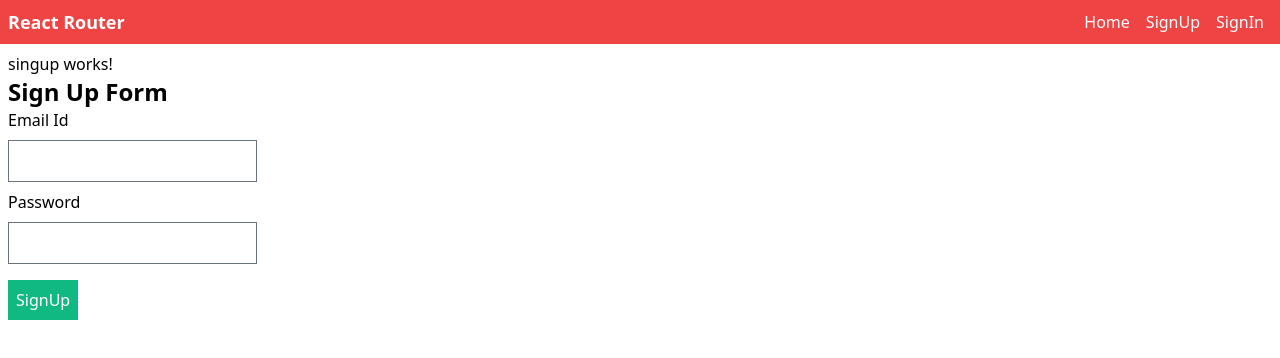
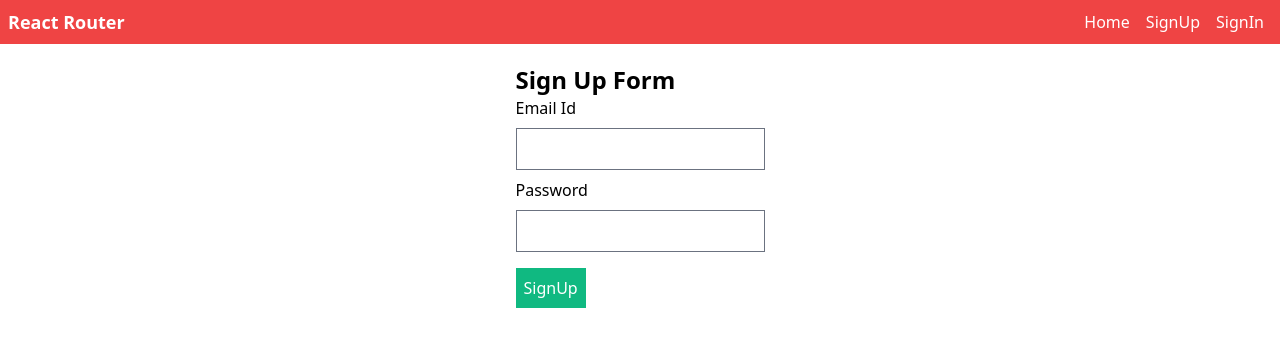
Before and after one commit to shivrajpro/react-by-lwd, a React (Create React App) app: page /sign-up in a window 1280 px wide. Shown: the top 358 px of the page. Built offline with nearby package versions, Linux system fonts and the light colour scheme.

Commit message:
center align sign in and sign up page content

```diff
--- a/src/Pages/SignIn/SignIn.js
+++ b/src/Pages/SignIn/SignIn.js
@@ -1,95 +1,101 @@
 import { useState } from "react";
 import { connect, useDispatch } from "react-redux";
 import Loader from "../../components/Loader/Loader";
-import { signInAction, toggleLoadingAction } from "../../store/actions/AuthActions";
+import {
+  signInAction,
+  toggleLoadingAction,
+} from "../../store/actions/AuthActions";
 
 function SignIn(props) {
   // console.log('SignIn', props);
-    const [email, setEmail] = useState('');
-    const [password, setPassword] = useState('');
+  const [email, setEmail] = useState("");
+  const [password, setPassword] = useState("");
 
-    let errorObj = { email:'', password: '' };
+  let errorObj = { email: "", password: "" };
   const [errors, setErrors] = useState(errorObj);
 
   const dispatch = useDispatch();
 
   function onSignIn(e) {
     e.preventDefault();
-        const errorObj = {email:'', password: ''};
+    const errorObj = { email: "", password: "" };
 
     let hasError = false;
-        if(email === ''){
-            errorObj.email = 'email id is required';
+    if (email === "") {
+      errorObj.email = "email id is required";
       hasError = true;
     }
-        if(password === ''){
-            errorObj.password = 'password is required';
+    if (password === "") {
+      errorObj.password = "password is required";
       hasError = true;
     }
 
     setErrors(errorObj);
-        if(hasError) return;
+    if (hasError) return;
 
     // console.log('form value',email, password);
     dispatch(toggleLoadingAction(true));
     dispatch(signInAction(email, password, props.history));
   }
   return (
-        <div className="p-2">
-            <p>sign in works!</p>
+    <div className="flex justify-center my-5">
+      {/* <p>sign in works!</p> */}
+      <div>{props.showLoader && <Loader />}</div>
       <div>
-                {props.showLoader && <Loader/>}
+        {" "}
+        {props.successMsg && (
+          <p className="bg-green-500 text-white p-2">sign in successful</p>
+        )}
       </div>
-            <div> {props.successMsg &&
-                <p className="bg-green-500 text-white p-2" >sign in successful</p>}
+      <div>
+        {" "}
+        {props.errorMsg && (
+          <p className="bg-red-500 text-white p-2">{props.errorMsg}</p>
+        )}
       </div>
-            <div> {props.errorMsg &&
-                <p className="bg-red-500 text-white p-2" >{props.errorMsg}</p>}
-            </div>
-            <div className="my-2" >
+      <div className="my-2">
         <form onSubmit={onSignIn}>
-                    <div className="my-2" >
+          <div className="my-2">
             <label>Email</label>
             <div>
-                            <input type="text"
+              <input
+                type="text"
                 className="my-2 p-2 border border-gray-500"
                 value={email}
-                            onChange={(e)=> setEmail(e.target.value)}
+                onChange={(e) => setEmail(e.target.value)}
               />
             </div>
-                        <div className="text-red-600" >
-                            {errors.email}
-                        </div>
+            <div className="text-red-600">{errors.email}</div>
           </div>
           <div className="my-2">
             <label>Password</label>
             <div>
-                            <input type="password"
+              <input
+                type="password"
                 className="my-2 p-2 border border-gray-500"
                 value={password}
-                            onChange={(e)=> setPassword(e.target.value)}
+                onChange={(e) => setPassword(e.target.value)}
               />
             </div>
-                        <div className="text-red-600" >
-                            {errors.password}
-                        </div>
+            <div className="text-red-600">{errors.password}</div>
           </div>
           <div>
-                        <button type="submit"
-                        className="bg-green-500 p-2 text-white" >Sign In</button>
+            <button type="submit" className="bg-green-500 p-2 text-white">
+              Sign In
+            </button>
           </div>
         </form>
       </div>
     </div>
-    )
+  );
 }
 
-const makeStateToProps = (state)=>{
+const makeStateToProps = (state) => {
   // console.log('makeStateToProps', state);
   return {
     errorMsg: state.auth.errorMessage,
     successMsg: state.auth.successMessage,
-        showLoader: state.auth.showLoading
-    }
-}
+    showLoader: state.auth.showLoading,
+  };
+};
 export default connect(makeStateToProps)(SignIn);
--- a/src/Pages/SignUp/SignUp.js
+++ b/src/Pages/SignUp/SignUp.js
@@ -1,13 +1,16 @@
 import { useState } from "react";
 import { connect, useDispatch } from "react-redux";
 import Loader from "../../components/Loader/Loader";
-import { signUpAction, toggleLoadingAction } from "../../store/actions/AuthActions";
+import {
+  signUpAction,
+  toggleLoadingAction,
+} from "../../store/actions/AuthActions";
 
 function SignUp(props) {
   // console.log('SignUp', props);
-    const [email, setEmail] = useState('');
-    const [password, setPassword] = useState('');
-    let initErrors = { email: '', password: '' };
+  const [email, setEmail] = useState("");
+  const [password, setPassword] = useState("");
+  let initErrors = { email: "", password: "" };
   const [errors, setErrors] = useState(initErrors);
 
   const dispatch = useDispatch();
@@ -17,13 +20,13 @@ function SignUp(props) {
     let hasError = false;
 
     const errorObj = { ...errors };
-        if (email === '') {
-            errorObj.email = 'email is required';
+    if (email === "") {
+      errorObj.email = "email is required";
 
       hasError = true;
     }
-        if (password === '') {
-            errorObj.password = 'password is required';
+    if (password === "") {
+      errorObj.password = "password is required";
 
       hasError = true;
     }
@@ -35,61 +38,59 @@ function SignUp(props) {
     dispatch(signUpAction(email, password, props.history));
   }
   return (
-        <div className="p-2">
-            <p>singup works!</p>
-            {props.showLoader && <Loader/>}
-            <h1 className="text-2xl font-extrabold" >Sign Up Form</h1>
-            {props.errorMsg && <div className="p-2 bg-red-500 text-white">
-                {props.errorMsg}
-            </div>}
-            {props.successMsg && <div className="p-2 bg-green-500 text-white">
-                {props.successMsg}
-            </div>}
+    <div className="flex justify-center my-5">
+      {props.showLoader && <Loader />}
+      {props.errorMsg && (
+        <div className="p-2 bg-red-500 text-white">{props.errorMsg}</div>
+      )}
+      {props.successMsg && (
+        <div className="p-2 bg-green-500 text-white">{props.successMsg}</div>
+      )}
       <div>
-                <form onSubmit={onSignUp} >
+        <h1 className="text-2xl font-extrabold">Sign Up Form</h1>
+
+        <form onSubmit={onSignUp}>
           <div>
             <label>Email Id</label>
             <div>
-                            <input type="email"
+              <input
+                type="email"
                 className="p-2 my-2 border border-gray-500"
                 value={email}
                 onChange={(e) => setEmail(e.target.value)}
               />
             </div>
-                        <div className="text-red-900" >
-                            {errors.email}
-                        </div>
+            <div className="text-red-900">{errors.email}</div>
           </div>
           <div>
             <label>Password</label>
             <div>
-                            <input type="password"
+              <input
+                type="password"
                 className="p-2 my-2 border border-gray-500"
                 value={password}
                 onChange={(e) => setPassword(e.target.value)}
               />
             </div>
-                        <div className="text-red-900" >
-                            {errors.password}
-                        </div>
-
+            <div className="text-red-900">{errors.password}</div>
           </div>
           <div>
-                        <button type="submit"
-                            className="p-2 my-2 text-white bg-green-500" >SignUp</button>
+            <button type="submit" className="p-2 my-2 text-white bg-green-500">
+              SignUp
+            </button>
           </div>
         </form>
       </div>
     </div>
-    )
+  );
 }
 
 const mapStateToProps = (state) => {
   return {
     errorMsg: state.auth.errorMessage,
     successMsg: state.auth.successMessage,
-        showLoader: state.auth.showLoading
-    }
-}
+    showLoader: state.auth.showLoading,
+  };
+};
 
 export default connect(mapStateToProps)(SignUp);
```
Lines whose indentation alone changed are shown as unchanged.
